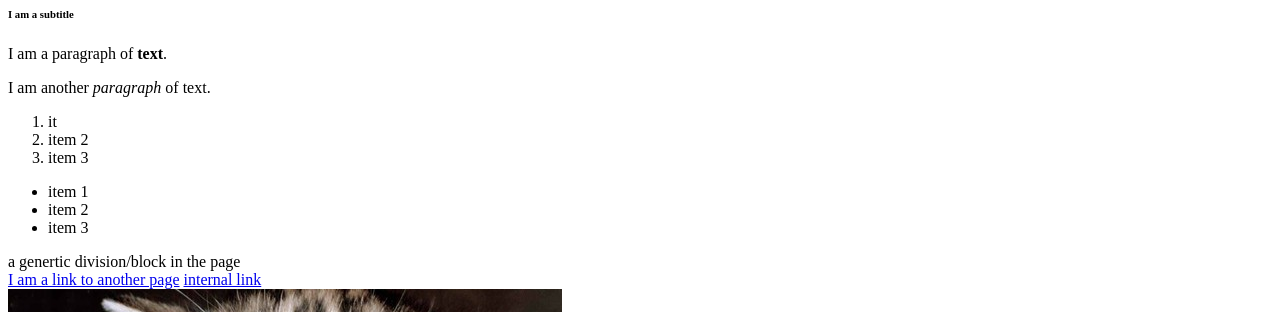
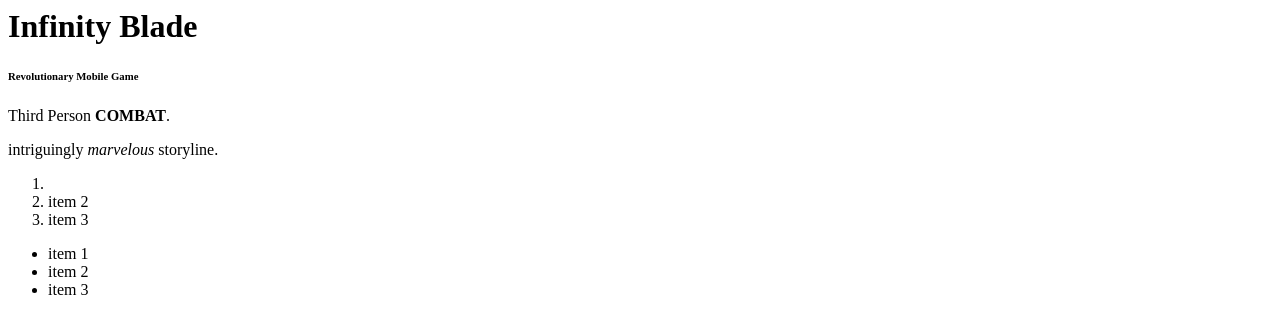
Before and after one commit to TheViision/TheViision.github.io, a plain HTML site: page HelloHTML/index.html in a window 1280 px wide. Shown: the top 312 px of the page. Drawn offline with Linux system fonts and the light colour scheme.

Commit message:
Third Commit

```diff
--- a/HelloHTML/index.html
+++ b/HelloHTML/index.html
@@ -7,13 +7,13 @@
 
   <body>
     <!-- All the content of the webpage -->
-    <h1></h1>
-    <h6>I am a subtitle</h6>
-    <p>I am a paragraph of <b>text</b>.</p>
-    <p>I am another <i>paragraph</i> of text.</p>
+    <h1>Infinity Blade</h1>
+    <h6>Revolutionary Mobile Game</h6>
+    <p>Third Person <b>COMBAT</b>.</p>
+    <p>intriguingly <i>marvelous</i> storyline.</p>
 
     <ol>
-      <li>it</li>
+      <li></li>
       <li>item 2</li>
       <li>item 3</li>
     </ol>
```
